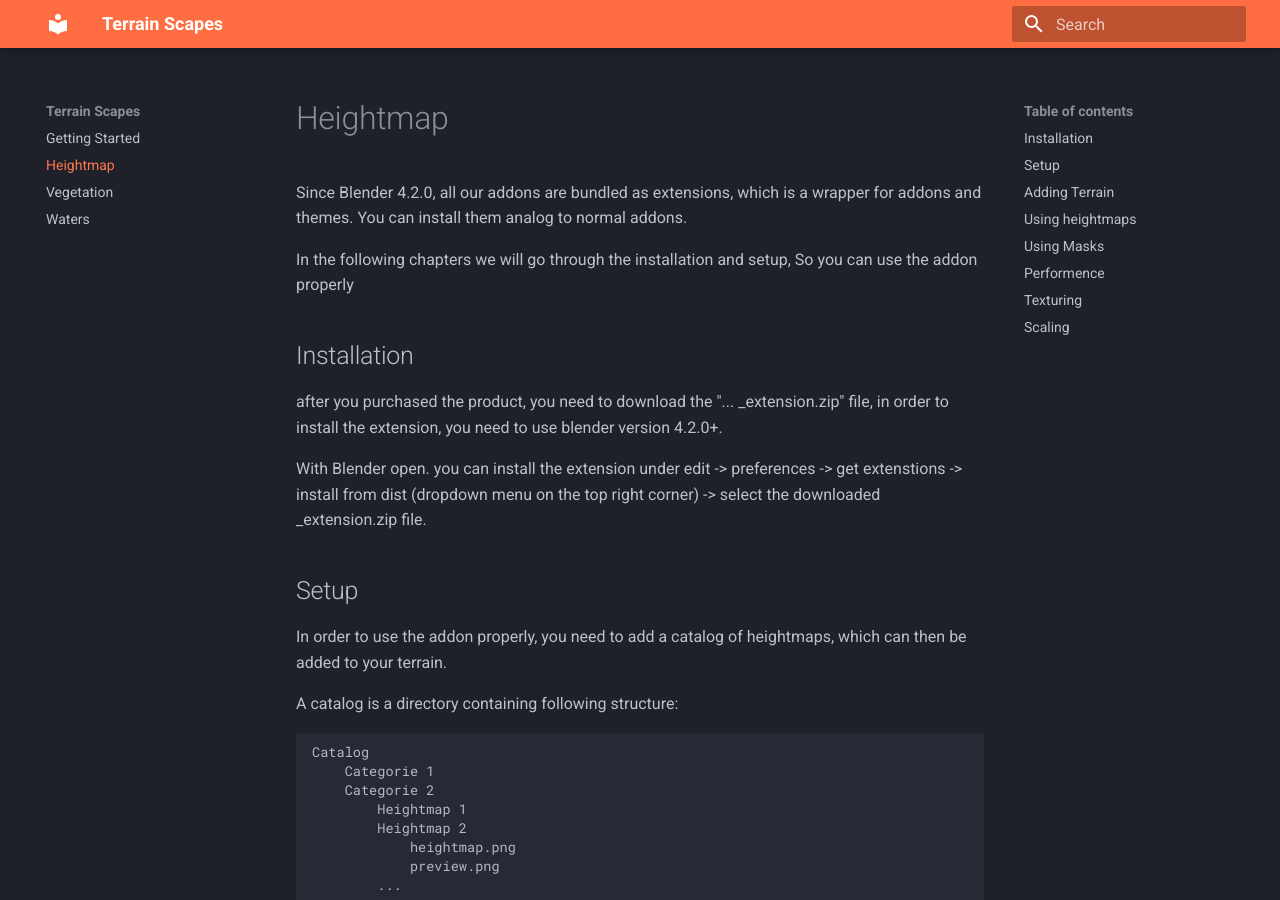
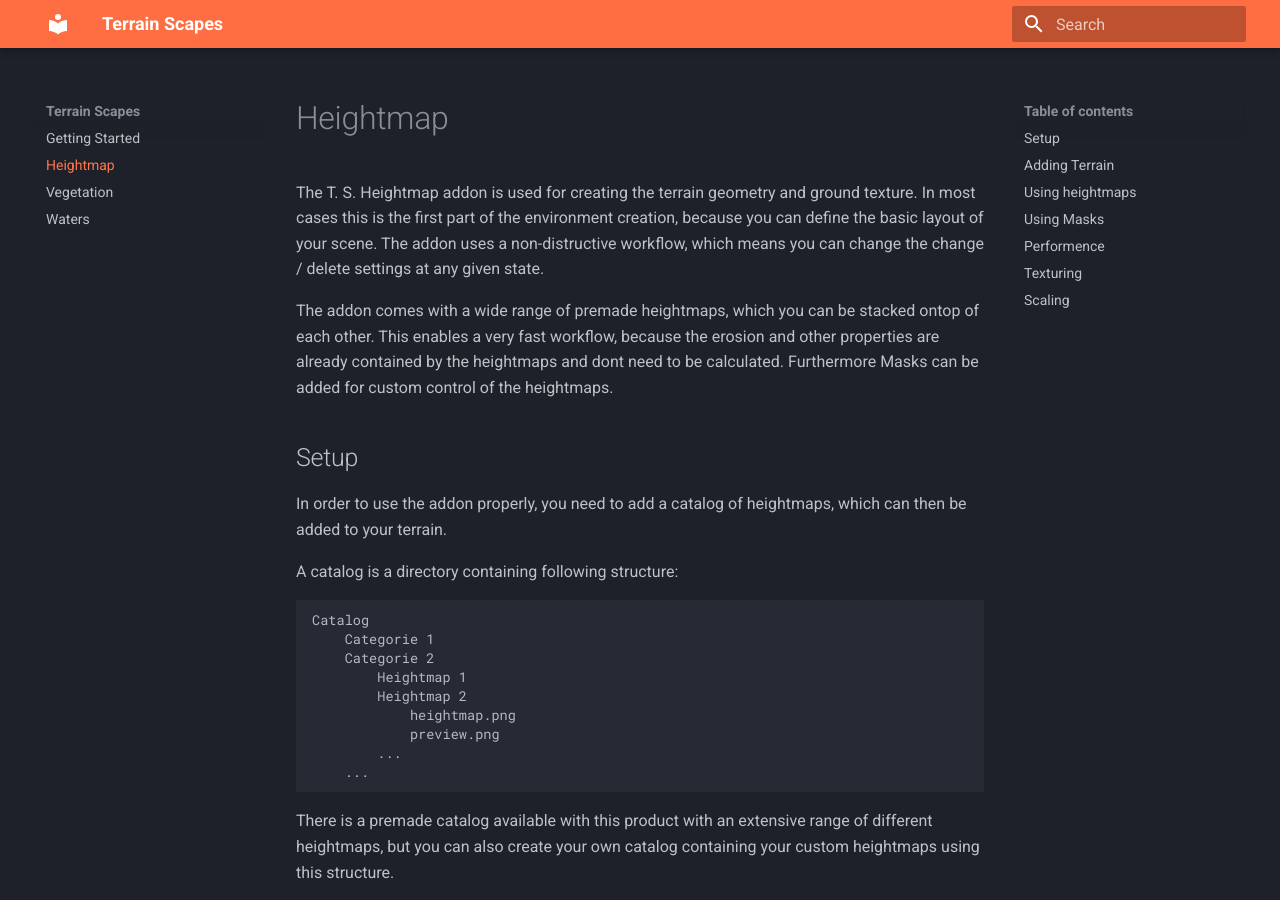
Before and after one commit to contrastrender/terrain-scapes-documentation, an MkDocs documentation site: the page built from docs/heightmap.md, in a window 1280 px wide and 900 px high. Built offline with MkDocs 1.6.1 and Material for MkDocs 9.7.7, drawn with Linux system fonts in a browser that asks for light colours.

```diff
--- a/docs/heightmap.md
+++ b/docs/heightmap.md
@@ -1,14 +1,8 @@
 # Heightmap
 
-Since Blender 4.2.0, all our addons are bundled as extensions, which is a wrapper for addons and themes. You can install them analog to normal addons.
+The T. S. Heightmap addon is used for creating the terrain geometry and ground texture. In most cases this is the first part of the environment creation, because you can define the basic layout of your scene. The addon uses a non-distructive workflow, which means you can change the change / delete settings at any given state.
 
-In the following chapters we will go through the installation and setup, So you can use the addon properly
-
-## Installation
-
-after you purchased the product, you need to download the "... \_extension.zip" file, in order to install the extension, you need to use blender version 4.2.0+.
-
-With Blender open. you can install the extension under edit -> preferences -> get extenstions -> install from dist (dropdown menu on the top right corner) -> select the downloaded \_extension.zip file.
+The addon comes with a wide range of premade heightmaps, which you can be stacked ontop of each other. This enables a very fast workflow, because the erosion and other properties are already contained by the heightmaps and dont need to be calculated. Furthermore Masks can be added for custom control of the heightmaps.
 
 ## Setup
 
```
Also changed, not shown: docs/index.md (+4 -12 lines), docs/vegetation.md (+5 -0 lines), docs/waters.md (+3 -0 lines), site/heightmap/images/masks.png (added), site/heightmap/index.html, site/index.html, site/search/search_index.json, 1 other file.
